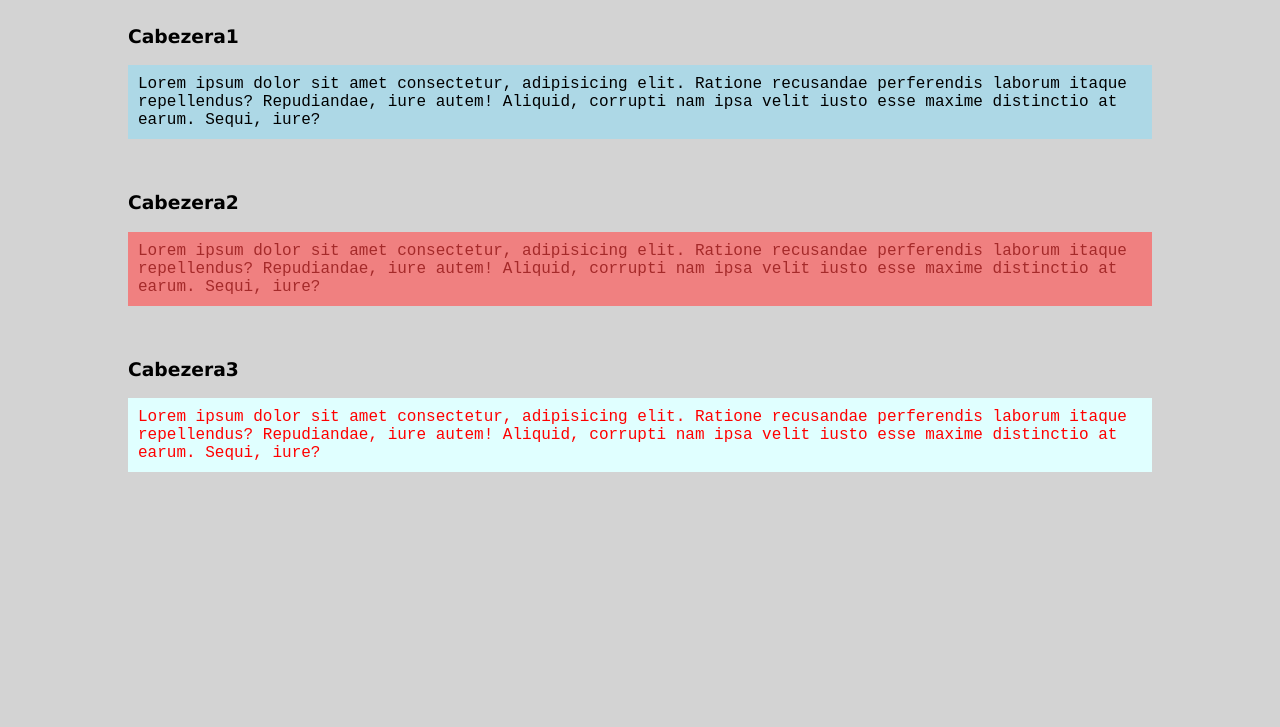
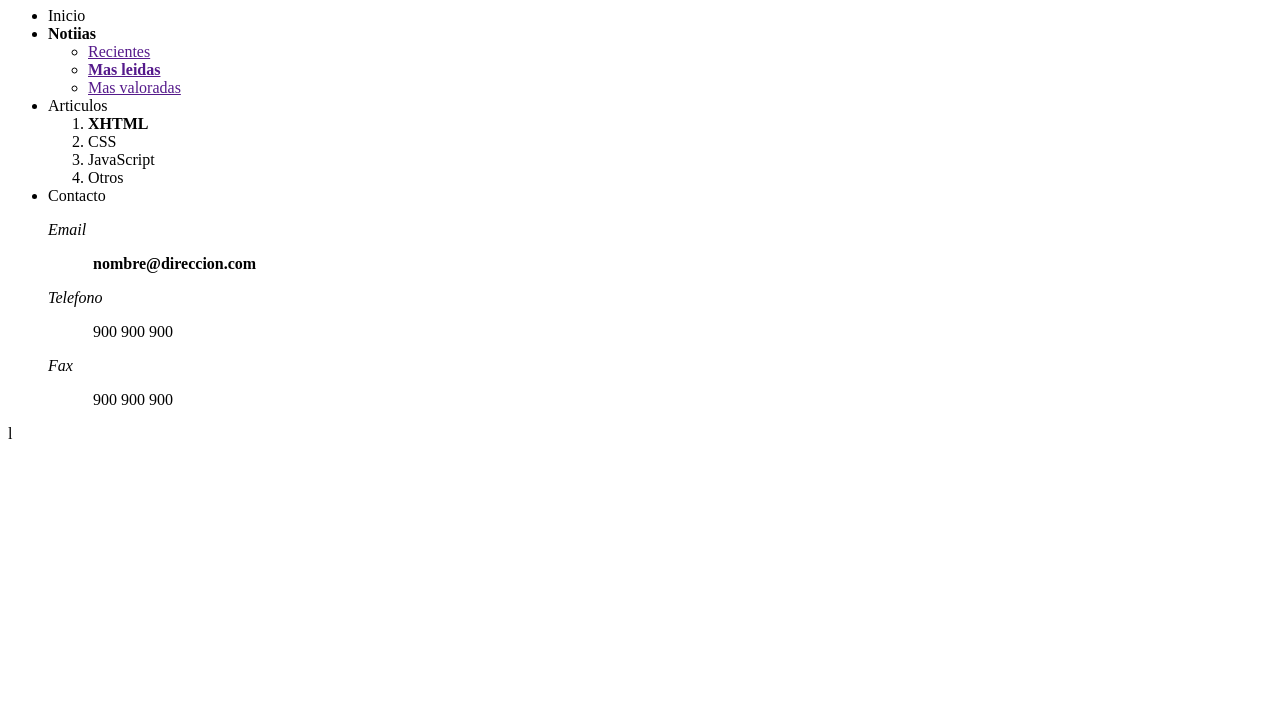
Before and after one commit to Pipkonx/LenguajeDeMarcas, a plain HTML site: page Tema1/Ejercicio11.html in a window 1280 px wide. Shown: the part 73-800 px from the top of the page. Drawn offline with Linux system fonts and the light colour scheme.

Commit message:
Add files via upload

```diff
--- a/Tema1/Ejercicio11.html
+++ b/Tema1/Ejercicio11.html
@@ -1,50 +1,39 @@
 <!DOCTYPE html>
 <html lang="en">
-
 <head>
     <meta charset="UTF-8">
     <meta name="viewport" content="width=device-width, initial-scale=1.0">
-    <title>Preformatted Text</title>
-    <link rel="stylesheet" href="styles.css">
+    <title>Document</title>
 </head>
-
 <body>
-    <h3>Cabezera1</h3>
-    <p class="p1">Lorem ipsum dolor sit amet consectetur, adipisicing elit. Ratione recusandae perferendis laborum
-        itaque
-        repellendus? Repudiandae, iure autem! Aliquid, corrupti nam ipsa velit iusto esse maxime distinctio at earum.
-        Sequi, iure?</p>
-    <br>
-    <h3>Cabezera2</h3>
-    <p class="p2">Lorem ipsum dolor sit amet consectetur, adipisicing elit. Ratione recusandae perferendis laborum
-        itaque
-        repellendus? Repudiandae, iure autem! Aliquid, corrupti nam ipsa velit iusto esse maxime distinctio at earum.
-        Sequi, iure?</p>
-    <br>
-    <h3>Cabezera3</h3>
-    <p class="p3">Lorem ipsum dolor sit amet consectetur, adipisicing elit. Ratione recusandae perferendis laborum
-        itaque
-        repellendus? Repudiandae, iure autem! Aliquid, corrupti nam ipsa velit iusto esse maxime distinctio at earum.
-        Sequi, iure?</p>
+    <h1>Menú</h1>
+    <ul>
+        <li>Inicio</li>
+        <li><b>Notiias</b></li>
+        <ul>
+            <li><a href="">Recientes</a></li>
+            <li><a href=""><b>Mas leidas</b></a></li>
+            <li><a href="">Mas valoradas</a></li>
+        </ul>
+        <li>Articulos</li>
+        <ol>
+            <li><b>XHTML</b></li>
+            <li>CSS</li>
+            <li>JavaScript</li>
+            <li>Otros</li>
+        </ol>
+        <li>Contacto</li>
+        <p><i>Email</i></p>
+        <p class="espacio"><b>nombre@direccion.com</b></p>
+        <p><i>Telefono</i></p>
+        <p class="espacio">900 900 900</p>
+        <p><i>Fax</i></p>
+        <p class="espacio">900 900 900</p>
+    </ul>
 </body>
 <style>
-    h3 {
-        font-family: verdana;
-    }
-    .p1 {
-        background-color: lightblue;
-        color: black;
-    }
-
-    .p2 {
-        background-color: lightcoral;
-        color: brown;
-    }
-
-    .p3 {
-        background-color: lightcyan;
-        color: red;
-    }
+    .espacio {
+    margin-left: 45px;
+}
 </style>
-
-</html>
+</html>l
```
